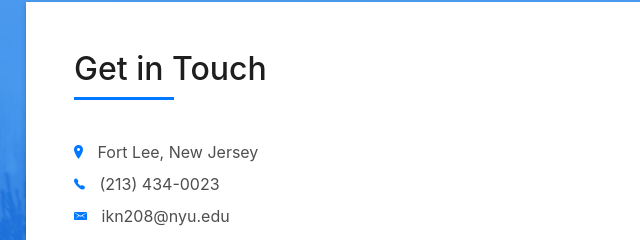
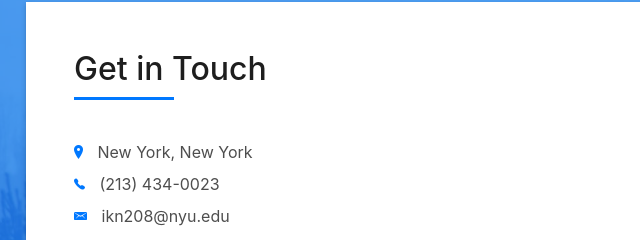
Before and after one commit to DunderProto/DunderProto.github.io, a plain HTML site: page index.html in a window 1280 px wide. Shown: the part 3560-3800 px from the top of the page, 59-699 px from the left. Drawn offline with nearby package versions, Linux system fonts and the light colour scheme; files whose address does not match are found by name.

Commit message:
changed location of contact

```diff
--- a/index.html
+++ b/index.html
@@ -517,7 +517,7 @@
                     <p class="lead">
                     </p>
                     <ul class="list-ico">
-                      <li><span class="ion-ios-location"></span> Fort Lee, New Jersey</li>
+                      <li><span class="ion-ios-location"></span> New York, New York</li>
                       <li><span class="ion-ios-telephone"></span> (213) 434-0023</li>
                       <li><span class="ion-email"></span> ikn208@nyu.edu</li>
                     </ul>
```
